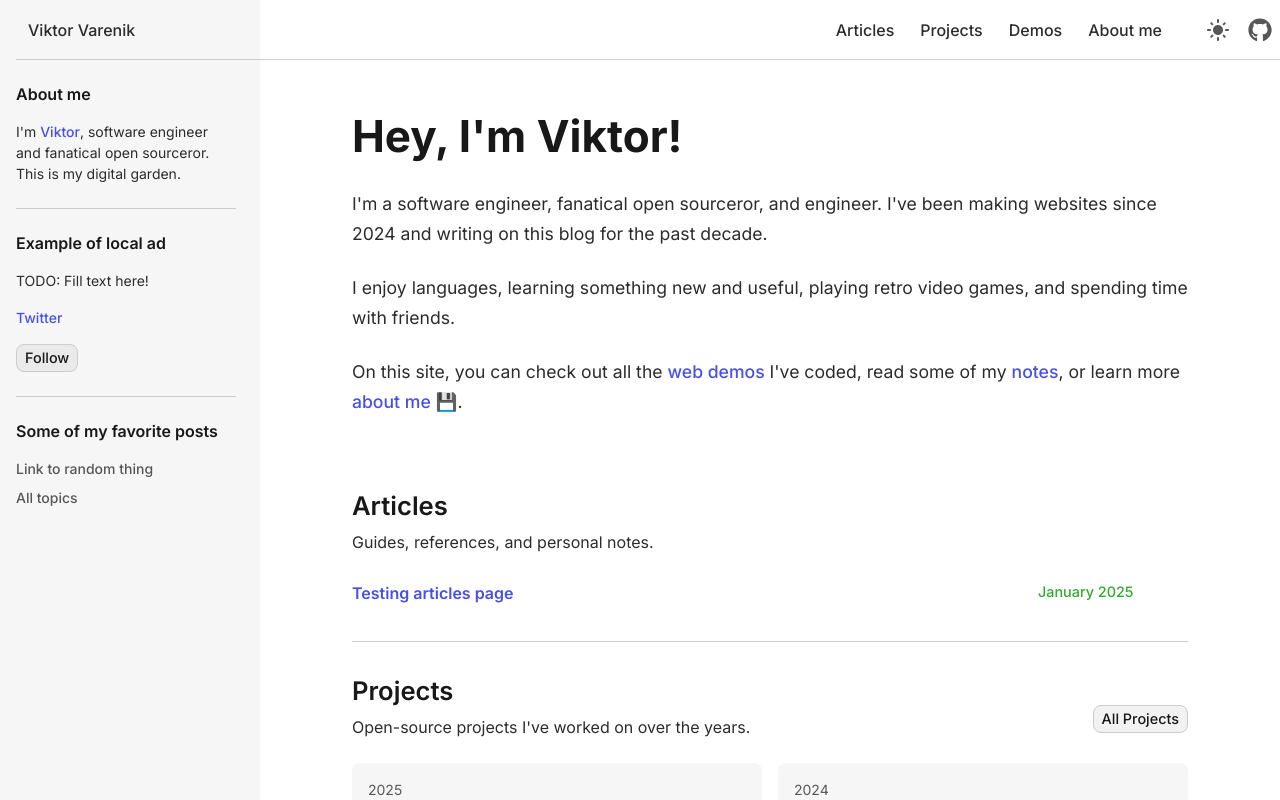
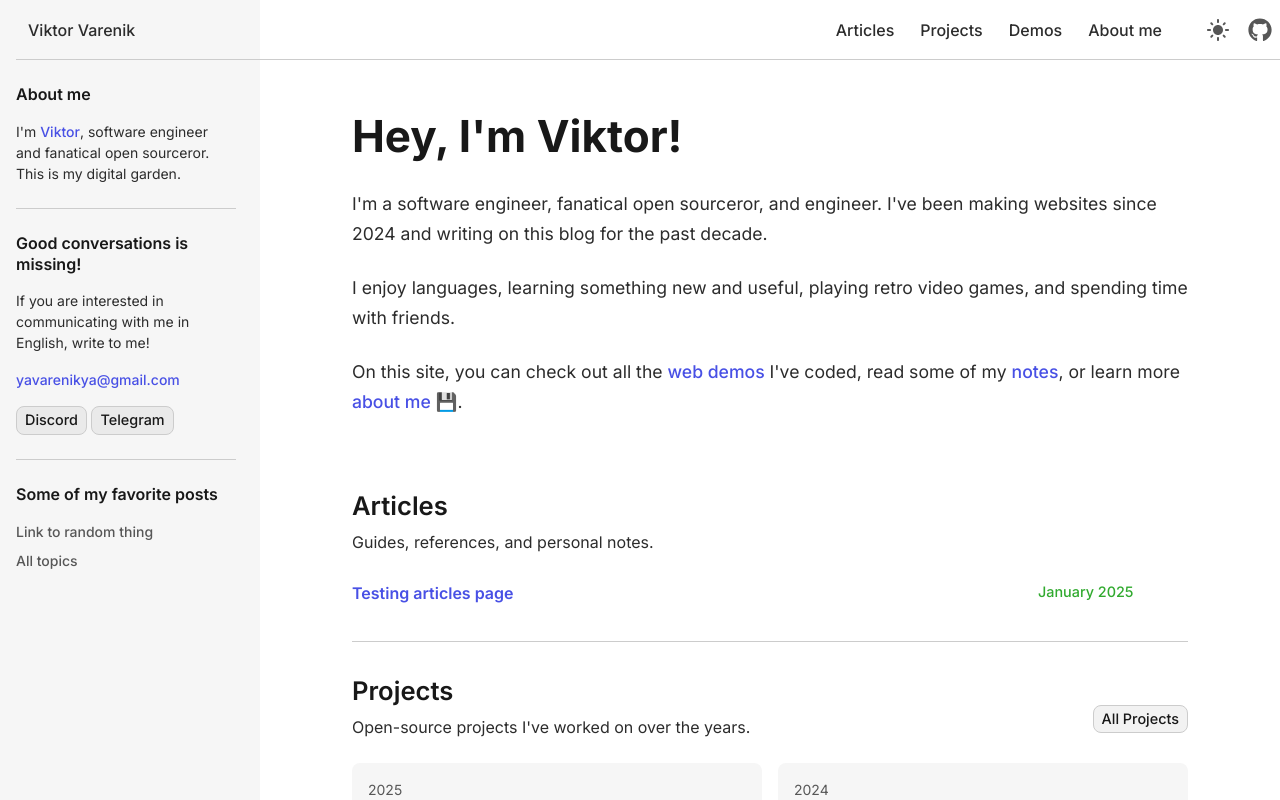
Before and after one commit to kotleni/kotleni.github.io, a React (Vite) app: page / in a window 1280 px wide. Shown: the top 800 px of the page. Built offline with nearby package versions, Linux system fonts and the light colour scheme.

Commit message:
chore: fill-up sidebar ad section
Signed-off-by: Viktor Varenik <yavarenikya@gmail.com>

```diff
--- a/src/routes/App/index.tsx
+++ b/src/routes/App/index.tsx
@@ -44,12 +44,14 @@ export default function App() {
                                     fanatical open sourceror. This is my digital garden.</p></div>
                             </section>
                             <section className="sidebar-section">
-                                <h2>Example of local ad</h2>
-                                <p>TODO: Fill text here!</p>
+                                <h2>Good conversations is missing!</h2>
+                                    <p>If you are interested in communicating with me in English, write to me!</p>
                                 <p>
-                                    <a href="#" target="_blank" rel="noopener noreferrer">Twitter</a>
+                                    <a href="mailto:yavarenikya@gmail.com" target="_blank" rel="noopener noreferrer">yavarenikya@gmail.com</a>
                                 </p>
-                                <a href="https://tdsadad" target="_blank" rel="noopener noreferrer" className="button">Follow</a>
+                                <a href="https://discord.com/users/420149869601357824" target="_blank" rel="noopener noreferrer" className="button">Discord</a>
+                                &nbsp;
+                                <a href="https://t.me/kotleni" target="_blank" rel="noopener noreferrer" className="button">Telegram</a>
                             </section>
                             <section className="sidebar-section">
                                 <h2>Some of my favorite posts</h2>
```
